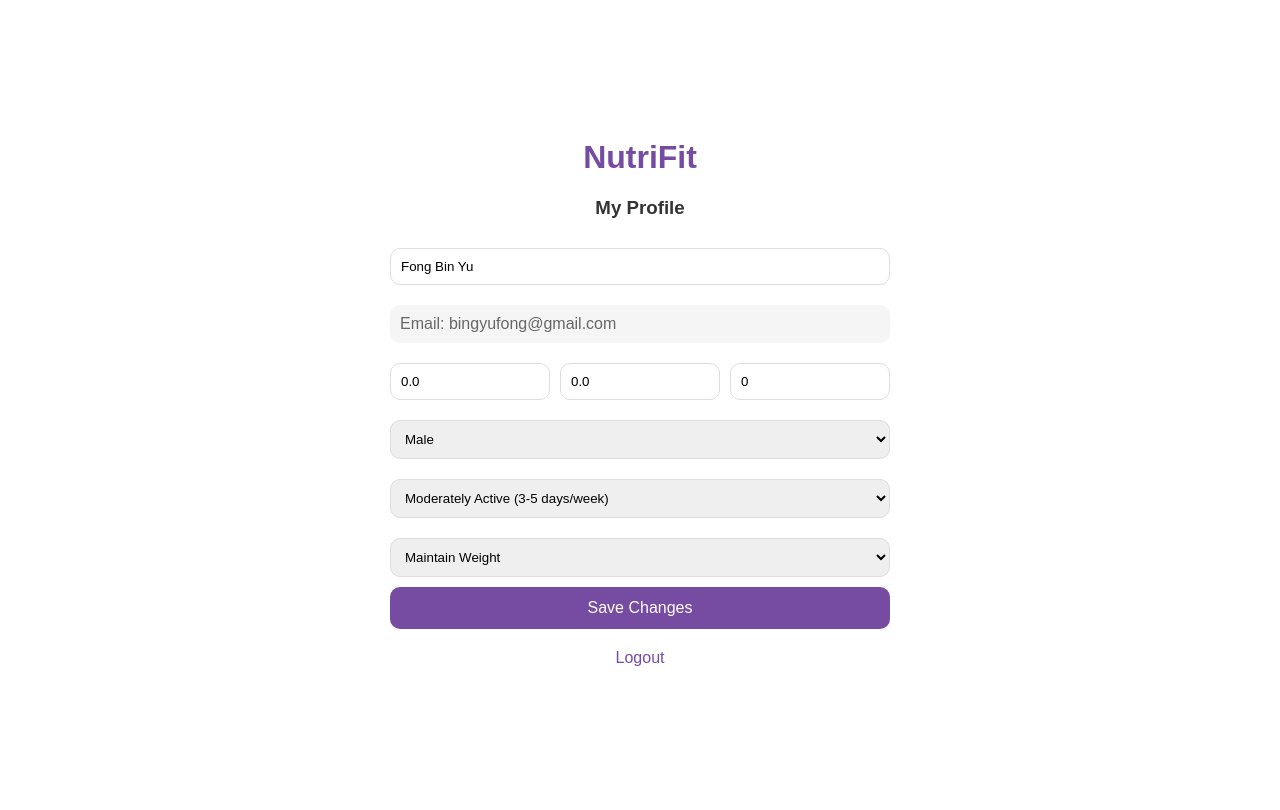
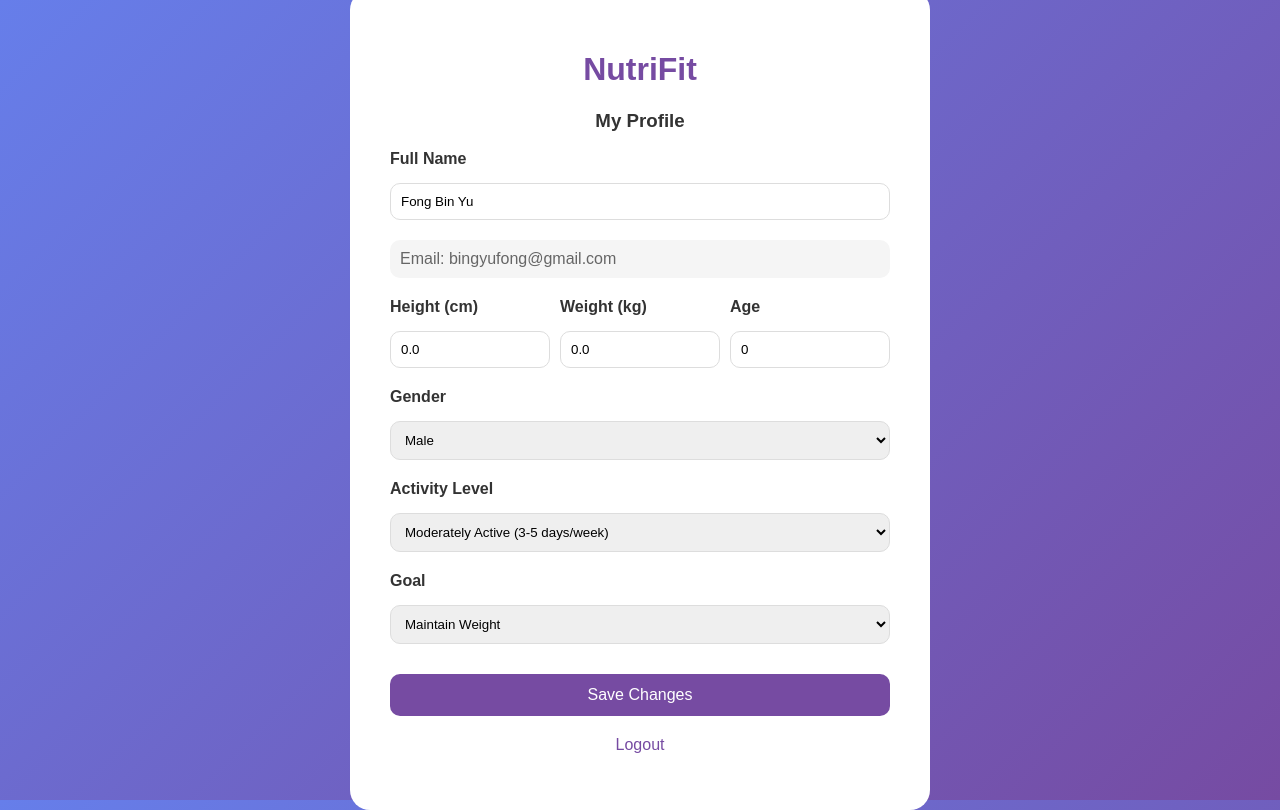
Before and after one commit to ThoJiaJun/NutriFit-Food-Image-Recognition-and-Calorie-Estimation-System, a Flask app: page /profile/1 in a window 1280 px wide. Before the commit the page ends 666 px from the top, so only its background shows below. Run offline with Flask 3, Linux system fonts and the light colour scheme.

Commit message:
profile.html

```diff
--- a/NutriFit-Food-Image-Recognition-and-Calorie-Estimation-System/templates/profile.html
+++ b/NutriFit-Food-Image-Recognition-and-Calorie-Estimation-System/templates/profile.html
@@ -5,14 +5,15 @@
 <style>
   body {
     font-family: Arial;
-         background: linear-gradient(to 135deg, #667eea, #764ba2);
+    background: linear-gradient(135deg, #667eea, #764ba2);
     display: flex;
     justify-content: center;
     align-items: center;
-          height: 100vh; margin: 0;
+    height: 100vh;
+    margin: 0;
   }
   .container {
-        background-color: white;
+    background: white;
     padding: 40px;
     border-radius: 20px;
     width: 500px;
@@ -25,6 +26,13 @@
     text-align: center;
     color: #333;
   }
+  label {
+    display: block;
+    margin-top: 10px;
+    margin-bottom: 5px;
+    color: #333;
+    font-weight: bold;
+  }
   input, select {
     width: 100%;
     padding: 10px;
@@ -36,15 +44,16 @@
   button {
     width: 100%;
     padding: 12px;
-        background-color: #764ba2;
+    background: #764ba2;
     color: white;
     border: none;
     border-radius: 10px;
     cursor: pointer;
     font-size: 16px;
+    margin-top: 20px;
   }
   button:hover {
-        background-color: #5a3a7a;
+    background: #5a3a7a;
   }
   .flash {
     padding: 10px;
@@ -53,15 +62,15 @@
     text-align: center;
   }
   .success {
-        background-color: #d4edda;
+    background: #d4edda;
     color: #155724;
   }
   .danger {
-        background-color: #f8d7da;
+    background: #f8d7da;
     color: #721c24;
   }
   a {
-        color : #764ba2;
+    color: #764ba2;
     text-decoration: none;
   }
   .email-display {
@@ -96,39 +105,57 @@
                 {% endfor %}
             {% endif %}
         {% endwith %}
+
         <form method="POST">
+            <label>Full Name</label>
             <input type="text" name="name" value="{{ user.name }}" placeholder="Full Name" required>
+
             <div class="email-display">
                 Email: {{ user.email }}
             </div>
 
             <div class="row">
+                <div class="col">
+                    <label>Height (cm)</label>
                     <input type="number" step="0.1" name="height" value="{{ user.height }}" placeholder="Height (cm)">
+                </div>
+                <div class="col">
+                    <label>Weight (kg)</label>
                     <input type="number" step="0.1" name="weight" value="{{ user.weight }}" placeholder="Weight (kg)">
+                </div>
+                <div class="col">
+                    <label>Age</label>
                     <input type="number" name="age" value="{{ user.age }}" placeholder="Age">
                 </div>
+            </div>
+
+            <label>Gender</label>
             <select name="gender">
                 <option value="male" {% if user.gender == 'male' %}selected{% endif %}>Male</option>
                 <option value="female" {% if user.gender == 'female' %}selected{% endif %}>Female</option>
                 <option value="other" {% if user.gender == 'other' %}selected{% endif %}>Other</option>
             </select>
 
+            <label>Activity Level</label>
             <select name="activity_level">
                 <option value="sedentary" {% if user.activity_level == 'sedentary' %}selected{% endif %}>Sedentary (Little or no exercise)</option>
                 <option value="light" {% if user.activity_level == 'light' %}selected{% endif %}>Lightly Active (1-3 days/week)</option>
                 <option value="moderate" {% if user.activity_level == 'moderate' %}selected{% endif %}>Moderately Active (3-5 days/week)</option>
                 <option value="active" {% if user.activity_level == 'active' %}selected{% endif %}>Very Active (6-7 days/week)</option>
             </select>
+
+            <label>Goal</label>
             <select name="goal">
                 <option value="lose" {% if user.goal == 'lose' %}selected{% endif %}>Lose Weight</option>
                 <option value="maintain" {% if user.goal == 'maintain' %}selected{% endif %}>Maintain Weight</option>
                 <option value="gain" {% if user.goal == 'gain' %}selected{% endif %}>Gain Muscle</option>
             </select>
+
             <button type="submit">Save Changes</button>
         </form>
 
         <p>
-            <a href="login">Logout</a>
+            <a href="/login">Logout</a>
         </p>
     </div>
 </body>
```
Lines whose indentation alone changed are shown as unchanged.
